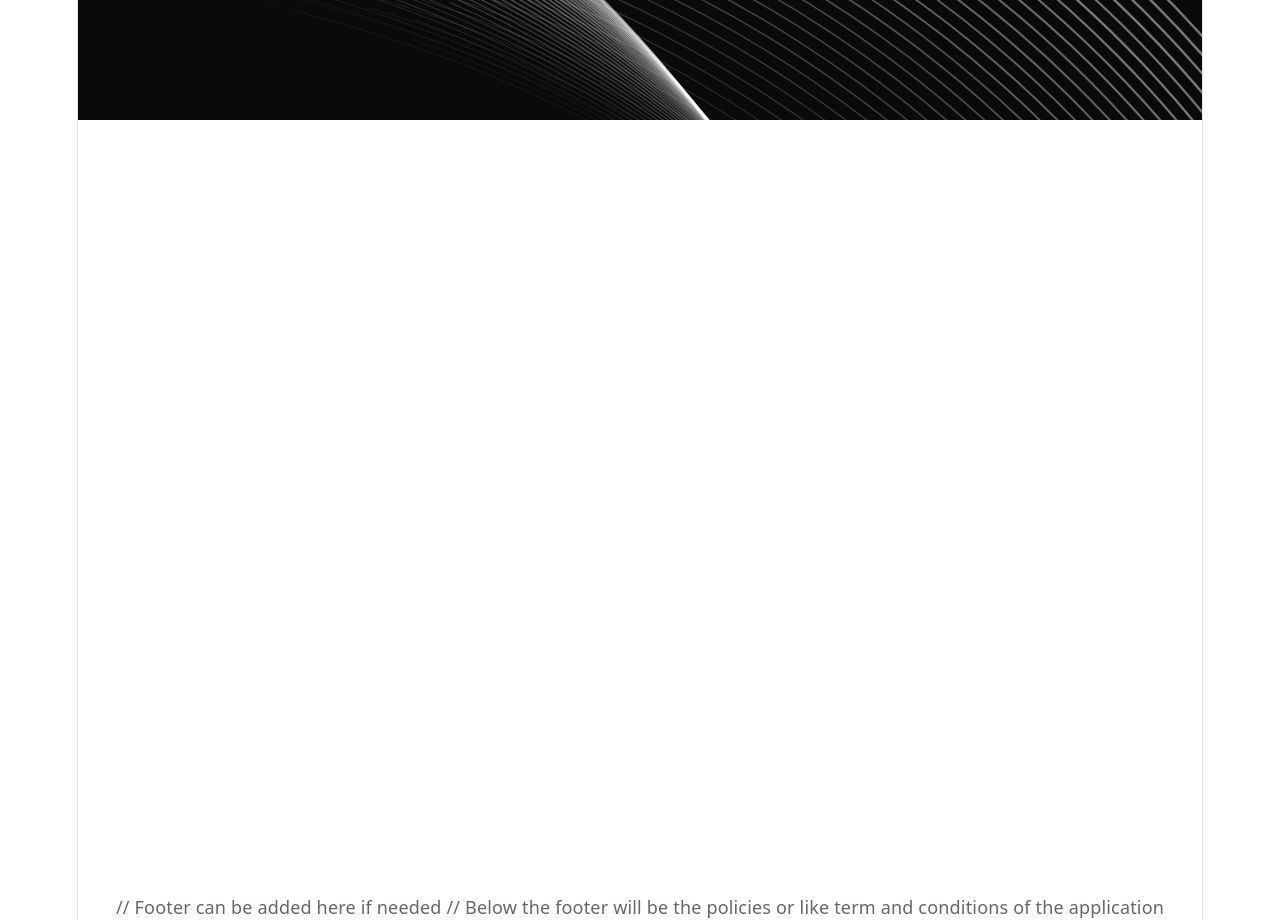
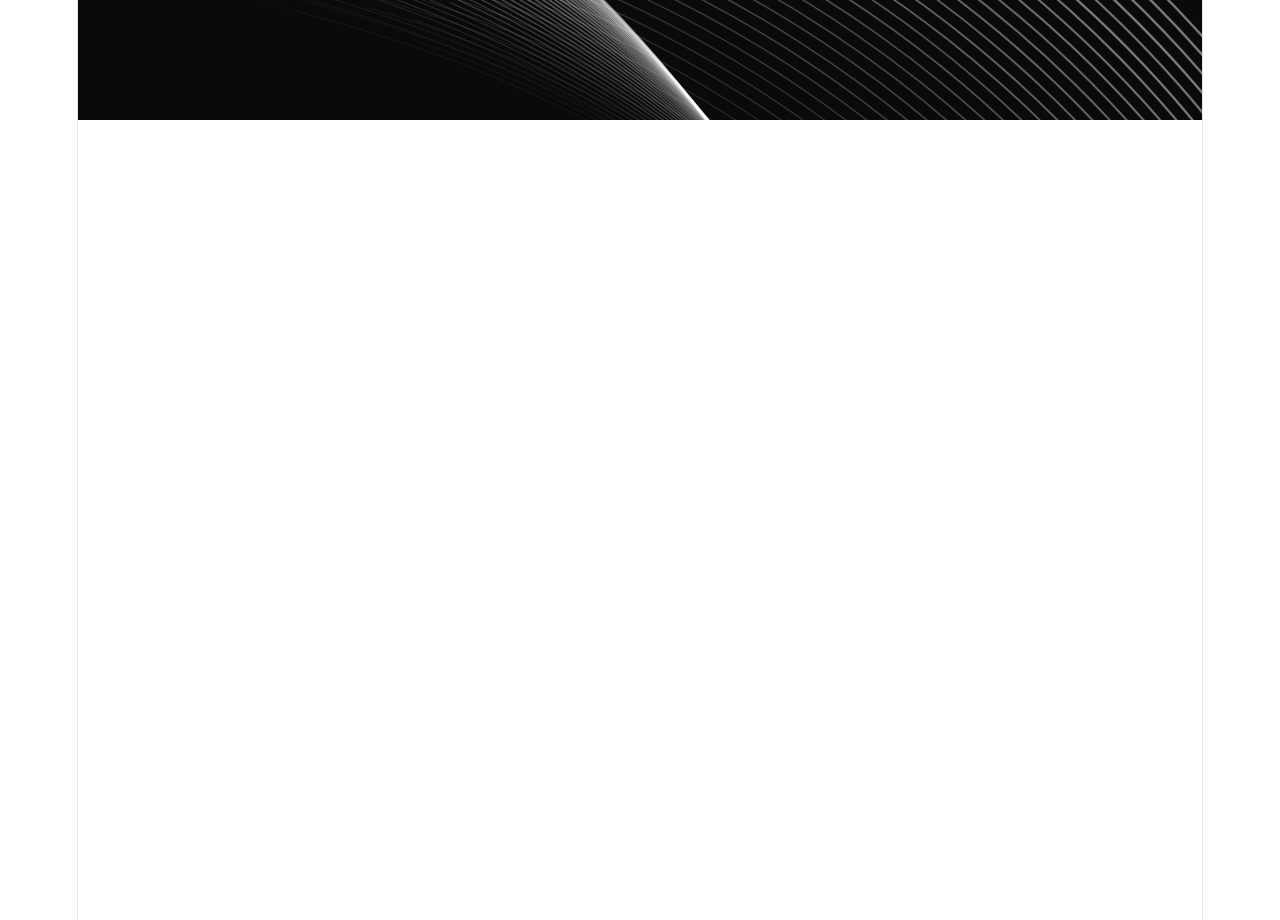
Before and after one commit to KyleKyleA/risk-diabetes-predictor, a React app in the folder Frontend/: page / in a window 1280 px wide. Shown: the part 680-1600 px from the top of the page. Built offline with nearby package versions, Linux system fonts and the light colour scheme; the HTML template or start-up script is replaced by a standard one.

Commit message:
fixed the comments

```diff
--- a/Frontend/src/views/AppLayout.jsx
+++ b/Frontend/src/views/AppLayout.jsx
@@ -4,7 +4,7 @@
 // Description: This file contains the AppLayout component, which is the main layout for the application. It includes the background paths and the main content area.
 
 
-import { BackgroundPaths } from "@/Components/ui/background";
+import { BackgroundPaths } from "../Components/ui/background";
 import { Outlet } from "react-router-dom";
 import NavBar from "../Components/NavBar";
 
@@ -21,9 +21,8 @@ function AppLayout() {
                     {<Outlet />}
         </main>
 
-
-        // Footer can be added here if needed
-        // Below the footer will be the policies or like term and conditions of the application
+        {/*  Footer can be added here if needed */}
+        {/* Below the footer will be the policies or like term and conditions of the application */}
         </div>
         </div>
 
```
